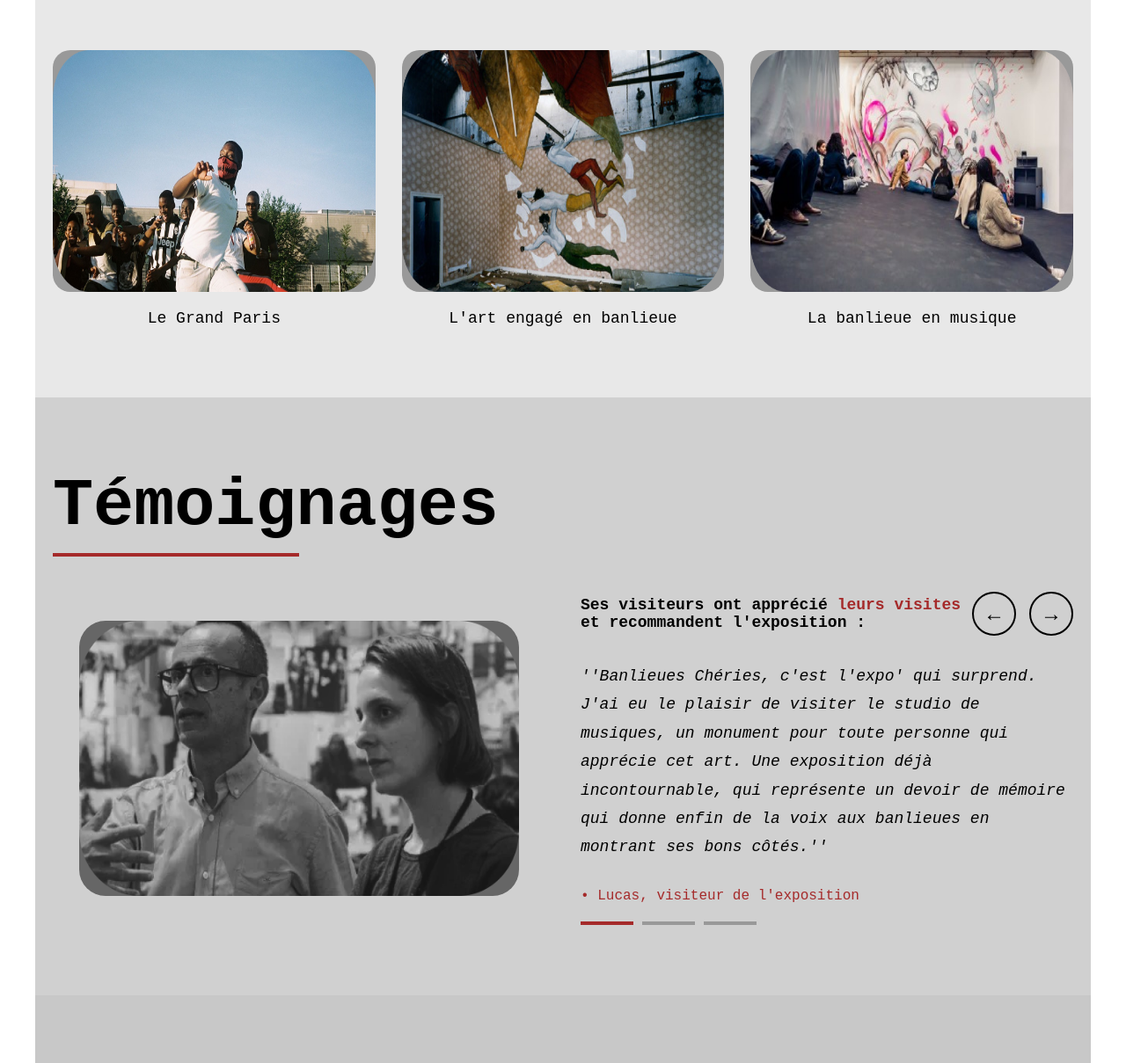
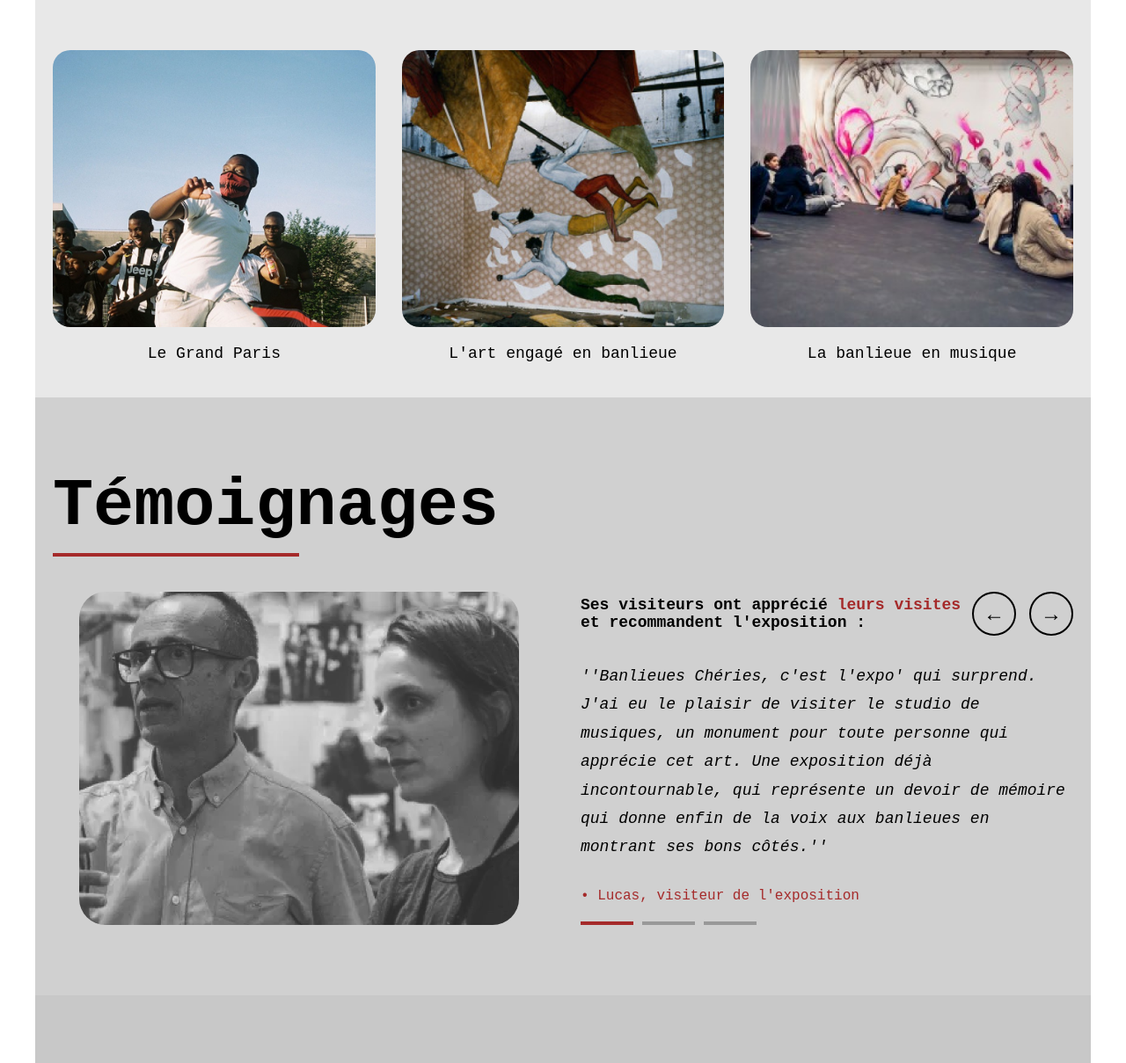
Before and after one commit to assadillah19/site-banlieues-cheries, a plain HTML site: page index.html in a window 1280 px wide. Shown: the part 1465-2674 px from the top of the page at 88% size. Drawn offline with Linux system fonts and the light colour scheme.

Commit message:
Update banlieues_css.css

```diff
--- a/banlieues_css.css
+++ b/banlieues_css.css
@@ -280,8 +280,9 @@ nav {
 
 .gallery-card-image {
     width: 100%;
+    height: 100%;
+    object-fit: cover;
     aspect-ratio: 4/3;
-    background: #999;
     border-radius: 20px;
     margin-bottom: 15px;
 }
@@ -316,8 +317,9 @@ nav {
 .testimonial-image {
     width: 100%;
     max-width: 500px;
+    height: 100%;
+    object-fit: cover;
     aspect-ratio: 16/10;
-    background: #666;
     border-radius: 30px;
     margin: 0 auto;
 }
```
